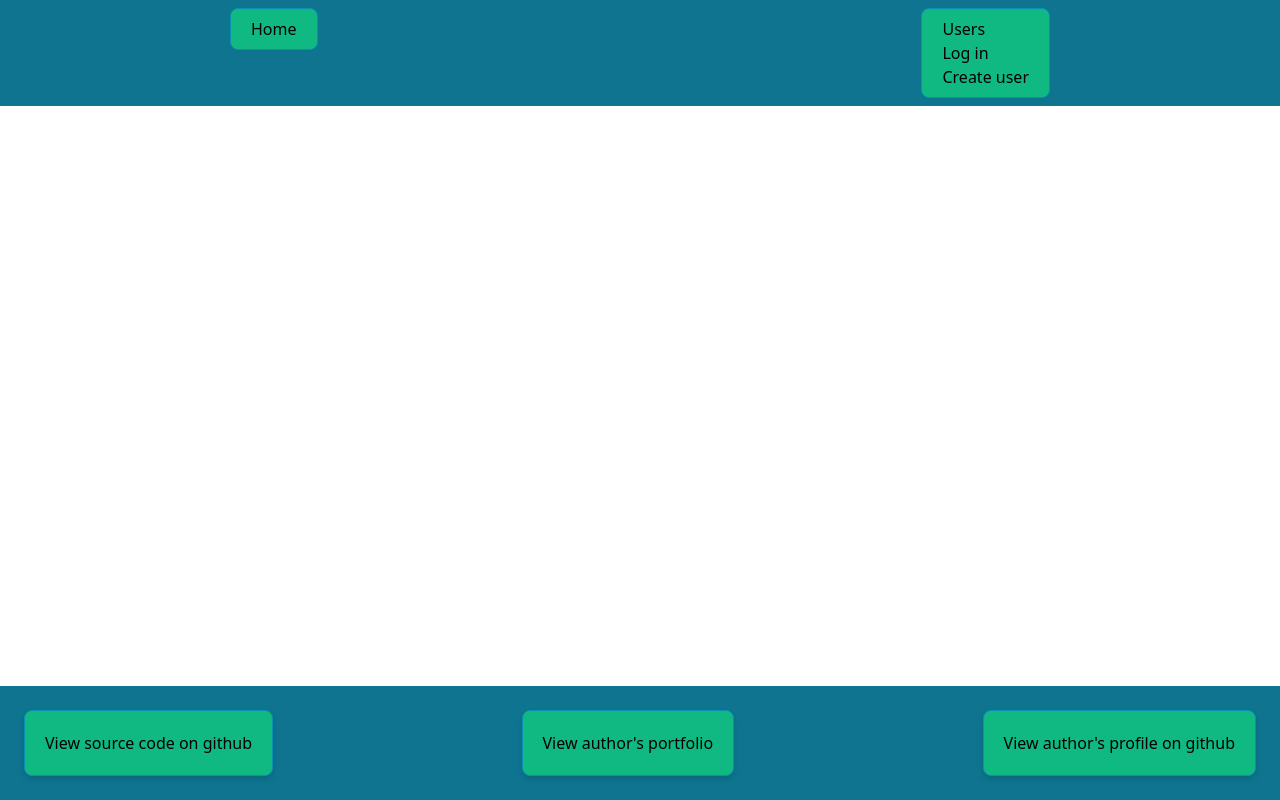
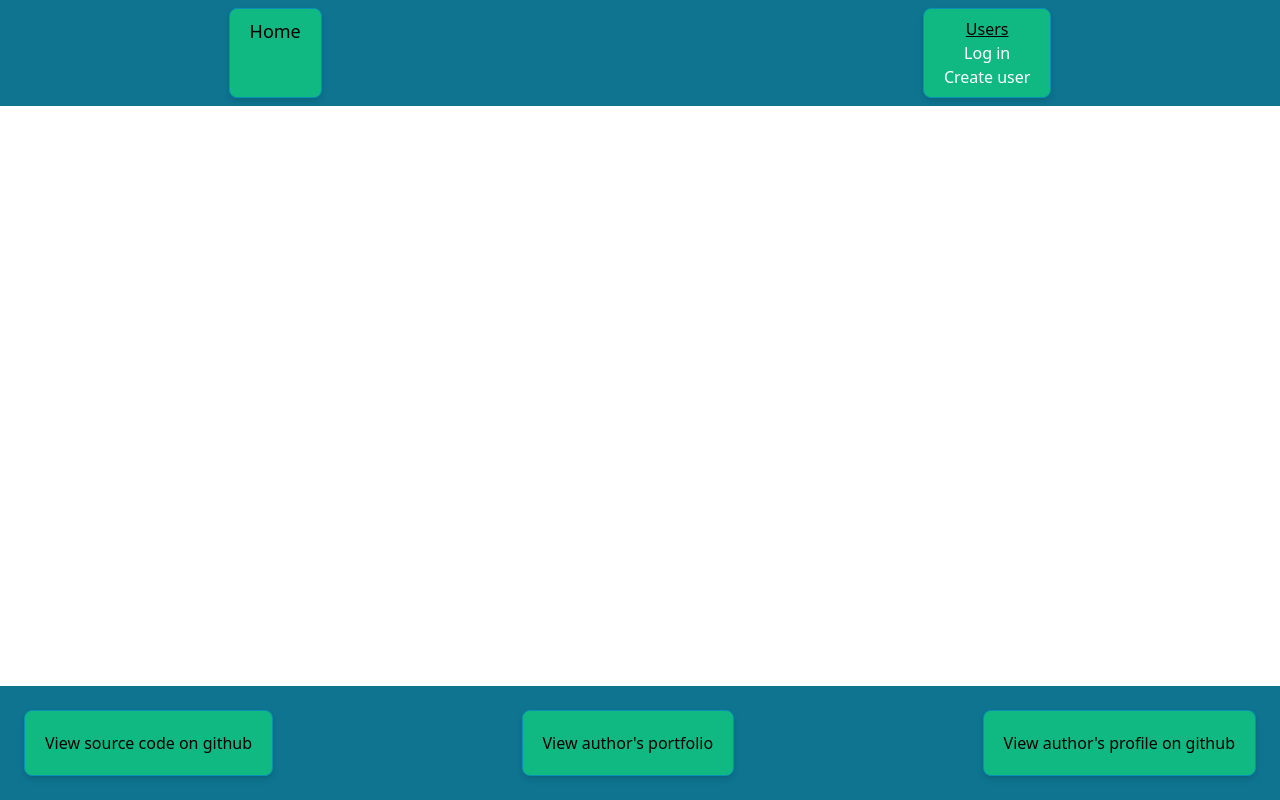
Before and after one commit to chemokita13/priv-notes-front, a Next.js app: page / in a window 1280 px wide. Both pictures are taken after a click on the item "Users". Built offline with nearby package versions, Linux system fonts and the light colour scheme.

Commit message:
navBar finished

```diff
--- a/src/components/navBar.tsx
+++ b/src/components/navBar.tsx
@@ -6,27 +6,29 @@ function NavBar() {
 
     return (
         <nav>
-            <ul className="flex cursor-pointer bg-cyan-700 md:flex-row md:gap-40 md:justify-around md:p-2">
-                <Link href={"/"}>
-                    <li className="font-medium border rounded-lg border-cyan-600 md:py-2 md:px-5 bg-emerald-500">
-                        Home
-                    </li>
-                </Link>
+            <ul className="flex p-2 cursor-pointer bg-cyan-700 md:flex-row md:gap-40 md:justify-around">
+                <li className="w-1/4 text-lg font-medium text-center transition-all duration-200 border rounded-lg md:w-auto hover:scale-110 hover:drop-shadow-lg md:drop-shadow-md border-cyan-600 md:py-2 md:px-5 bg-emerald-500 hover:underline">
+                    <Link href={"/"}>Home</Link>
+                </li>
                 <li
-                    className="font-medium border rounded-lg border-cyan-600 md:py-2 md:px-5 bg-emerald-500 "
+                    className="w-3/4 font-medium text-center transition-all duration-200 border rounded-lg md:w-auto hover:scale-110 hover:drop-shadow-lg md:drop-shadow-md border-cyan-600 md:py-2 md:px-5 bg-emerald-500"
                     onClick={() => setClickedUser(!clickedUser)}
                 >
-                    Users
-                    {clickedUser && (
-                        <ul>
-                            <Link href={"/users/login"}>
-                                <li>Log in</li>
-                            </Link>
-                            <Link href={"/users/new"}>
-                                <li>Create user</li>
-                            </Link>
-                        </ul>
-                    )}
+                    <div
+                        className={`${
+                            clickedUser && "underline"
+                        } hover:underline`}
+                    >
+                        Users
+                    </div>
+                    <ul className={`${!clickedUser && "hidden"}`}>
+                        <li className="text-white hover:underline">
+                            <Link href={"/users/login"}>Log in</Link>
+                        </li>
+                        <li className="text-white hover:underline">
+                            <Link href={"/users/new"}>Create user</Link>
+                        </li>
+                    </ul>
                 </li>
             </ul>
         </nav>
```
